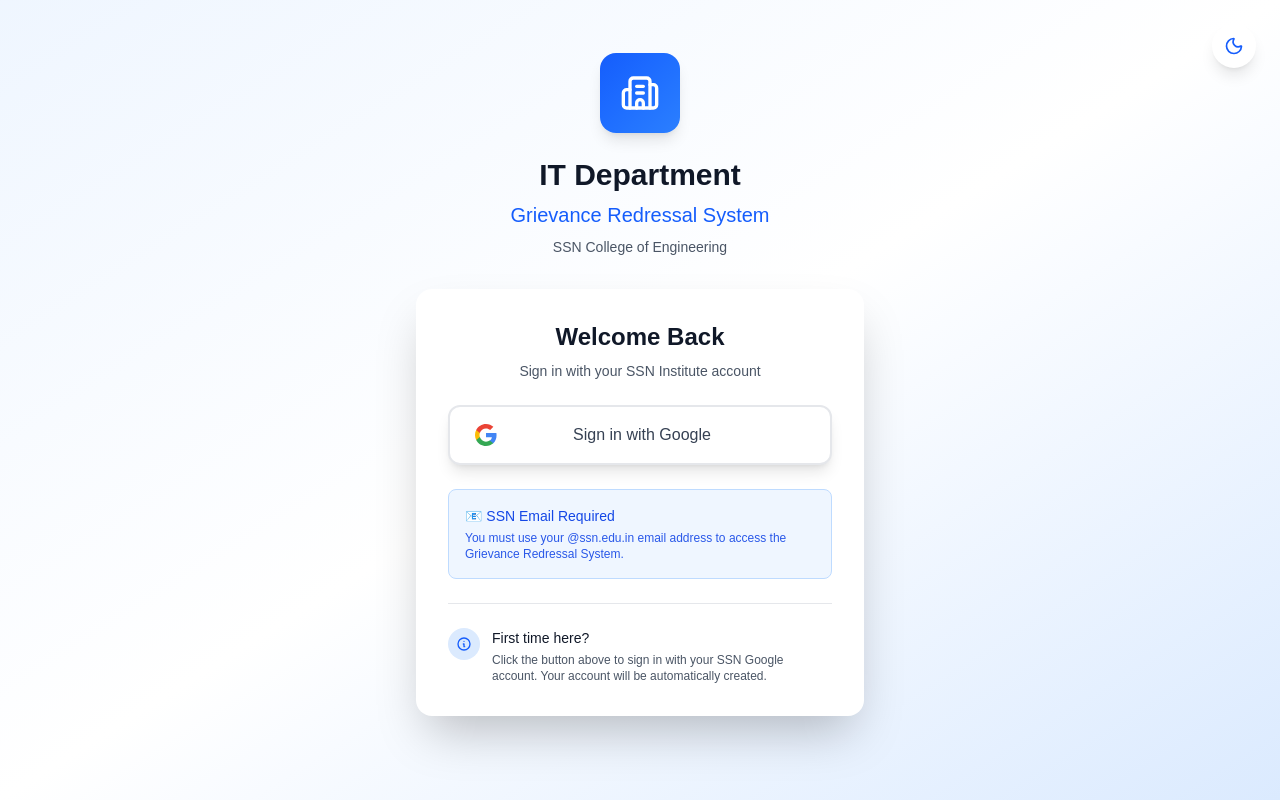
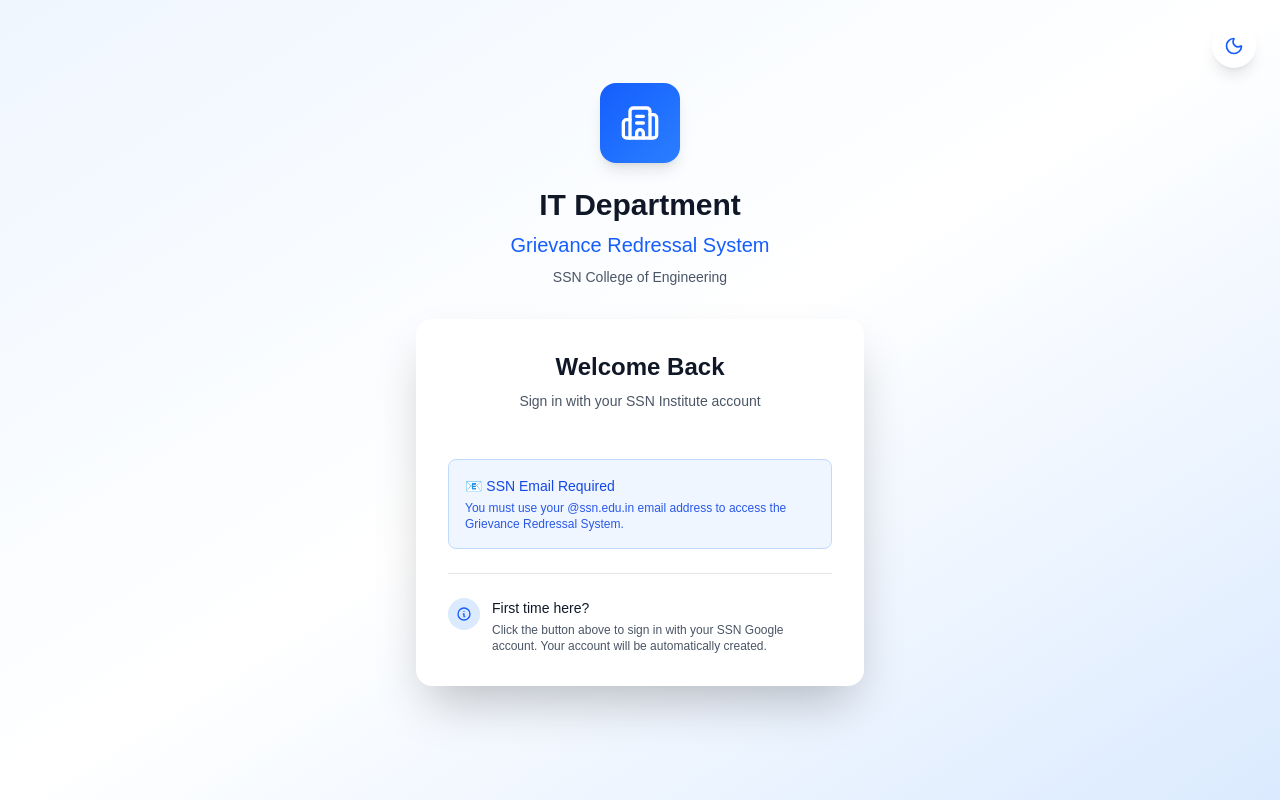
Before and after one commit to abyazashiq/GRS, a Next.js app in the folder grs/: page /login in a window 1280 px wide. Built offline with nearby package versions, Linux system fonts and the light colour scheme.

Commit message:
login google o auth additon

```diff
--- a/grs/app/login/page.tsx
+++ b/grs/app/login/page.tsx
@@ -1,29 +1,93 @@
 'use client';
 
-import React, { useState } from 'react';
+import React, { useState, useEffect } from 'react';
 import { Moon, Sun, Building2, AlertCircle, ArrowRight } from 'lucide-react';
+import { useRouter } from 'next/navigation';
+
+declare global {
+  interface Window {
+    google: any;
+  }
+}
 
 const LoginPage = () => {
   const [isDark, setIsDark] = useState(false);
   const [isLoading, setIsLoading] = useState(false);
   const [error, setError] = useState('');
+  const router = useRouter();
+
+  useEffect(() => {
+    // Load Google Sign-In Script
+    const script = document.createElement('script');
+    script.src = 'https://accounts.google.com/gsi/client';
+    script.async = true;
+    script.defer = true;
+    document.body.appendChild(script);
+
+    script.onload = () => {
+      if (window.google) {
+        window.google.accounts.id.initialize({
+          client_id: process.env.NEXT_PUBLIC_GOOGLE_CLIENT_ID || '',
+          callback: handleGoogleCallback,
+        });
+
+        // Render the Google button
+        window.google.accounts.id.renderButton(
+          document.getElementById('google-signin-button'),
+          {
+            theme: 'outline',
+            size: 'large',
+            width: '100%',
+          }
+        );
+      }
+    };
+
+    return () => {
+      if (document.body.contains(script)) {
+        document.body.removeChild(script);
+      }
+    };
+  }, []);
+
+  const handleGoogleCallback = (response: any) => {
+    setIsLoading(true);
+    setError('');
+
+    try {
+      // Decode the JWT token to get user info
+      const credential = response.credential;
+      const base64Url = credential.split('.')[1];
+      const base64 = base64Url.replace(/-/g, '+').replace(/_/g, '/');
+      const jsonPayload = decodeURIComponent(
+        atob(base64)
+          .split('')
+          .map((c) => '%' + ('00' + c.charCodeAt(0).toString(16)).slice(-2))
+          .join('')
+      );
+
+      const userData = JSON.parse(jsonPayload);
+
+      // Check if email is from @ssn.edu.in domain
+      if (userData.email && userData.email.endsWith('@ssn.edu.in')) {
+        // Store user data in localStorage
+        localStorage.setItem('user', JSON.stringify(userData));
+        localStorage.setItem('authToken', credential);
+
+        // Redirect to home
+        router.push('/');
+      } else {
+        setError('Please use your SSN Institute email address (@ssn.edu.in) to sign in.');
+        setIsLoading(false);
+      }
+    } catch (err) {
+      setError('Sign-in failed. Please try again.');
+      setIsLoading(false);
+    }
+  };
 
   const handleGoogleSignIn = () => {
     setIsLoading(true);
-    setError('');
-
-    // Simulate Google OAuth with domain restriction
-    setTimeout(() => {
-      // In production, this would check if the Google account is @ssn.edu.in
-      const isValidDomain = Math.random() > 0.3; // Simulate validation
-
-      if (isValidDomain) {
-        alert('Successfully signed in with SSN email!');
-      } else {
-        setError('Please use your SSN Institute email address (@ssn.edu.in) to sign in.');
-      }
-      setIsLoading(false);
-    }, 1500);
   };
 
   return (
@@ -94,48 +158,15 @@
             )}
 
             {/* Google Sign In Button */}
-            <button
-              onClick={handleGoogleSignIn}
-              disabled={isLoading}
-              className={`w-full py-4 px-6 rounded-xl font-medium transition-all duration-200 flex items-center justify-center gap-3 focus:outline-none focus:ring-4 ${
-                isDark
-                  ? 'bg-white text-gray-900 hover:bg-gray-100 focus:ring-blue-500/50 disabled:bg-gray-700 disabled:text-gray-500'
-                  : 'bg-white text-gray-700 hover:bg-gray-50 focus:ring-blue-300 shadow-lg hover:shadow-xl disabled:bg-gray-100 disabled:text-gray-400 border-2 border-gray-200 hover:border-blue-300'
-              } ${isLoading ? 'cursor-not-allowed' : 'hover:scale-[1.02] active:scale-[0.98]'}`}
-            >
-              {isLoading ? (
-                <>
-                  <svg className="animate-spin h-5 w-5 text-blue-600" viewBox="0 0 24 24">
-                    <circle className="opacity-25" cx="12" cy="12" r="10" stroke="currentColor" strokeWidth="4" fill="none" />
-                    <path className="opacity-75" fill="currentColor" d="M4 12a8 8 0 018-8V0C5.373 0 0 5.373 0 12h4zm2 5.291A7.962 7.962 0 014 12H0c0 3.042 1.135 5.824 3 7.938l3-2.647z" />
-                  </svg>
-                  <span>Signing in...</span>
-                </>
-              ) : (
-                <>
-                  <svg className="w-6 h-6" viewBox="0 0 24 24">
-                    <path
-                      fill="#4285F4"
-                      d="M22.56 12.25c0-.78-.07-1.53-.2-2.25H12v4.26h5.92c-.26 1.37-1.04 2.53-2.21 3.31v2.77h3.57c2.08-1.92 3.28-4.74 3.28-8.09z"
-                    />
-                    <path
-                      fill="#34A853"
-                      d="M12 23c2.97 0 5.46-.98 7.28-2.66l-3.57-2.77c-.98.66-2.23 1.06-3.71 1.06-2.86 0-5.29-1.93-6.16-4.53H2.18v2.84C3.99 20.53 7.7 23 12 23z"
-                    />
-                    <path
-                      fill="#FBBC05"
-                      d="M5.84 14.09c-.22-.66-.35-1.36-.35-2.09s.13-1.43.35-2.09V7.07H2.18C1.43 8.55 1 10.22 1 12s.43 3.45 1.18 4.93l2.85-2.22.81-.62z"
-                    />
-                    <path
-                      fill="#EA4335"
-                      d="M12 5.38c1.62 0 3.06.56 4.21 1.64l3.15-3.15C17.45 2.09 14.97 1 12 1 7.7 1 3.99 3.47 2.18 7.07l3.66 2.84c.87-2.6 3.3-4.53 6.16-4.53z"
-                    />
-                  </svg>
-                  <span className="flex-1 text-center">Sign in with Google</span>
-                  <ArrowRight className="w-5 h-5 opacity-0 group-hover:opacity-100 transition-opacity" />
-                </>
-              )}
-            </button>
+            <div
+              id="google-signin-button"
+              className="flex justify-center"
+              style={{
+                display: 'flex',
+                justifyContent: 'center',
+                width: '100%'
+              }}
+            />
 
             {/* Info Box */}
             <div className={`mt-6 p-4 rounded-lg border ${
--- a/grs/package.json
+++ b/grs/package.json
@@ -9,6 +9,8 @@
     "lint": "eslint"
   },
   "dependencies": {
+    "@supabase/ssr": "^0.8.0",
+    "@supabase/supabase-js": "^2.91.1",
     "lucide-react": "^0.563.0",
     "next": "^16.1.4",
     "react": "^19.2.3",
```
Also changed, not shown: 1 other file (tests, documents, lock files or other folders).
